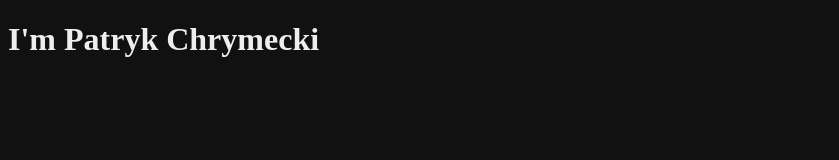
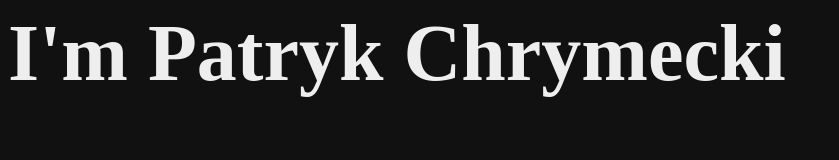
Before and after one commit to NoNameStuff/homepage, a plain HTML site: page index.html in a window 1280 px wide. Shown: the whole page, without its empty margins (0-839 px from the left). Drawn offline with Linux system fonts and the light colour scheme.

Commit message:
Update style.css

```diff
--- a/style.css
+++ b/style.css
@@ -2,3 +2,7 @@ body {
   background-color: #111;
   color: #eee;
 }
+h1 {
+  margin: 0 auto;
+  font-size: 5rem;
+}
```
